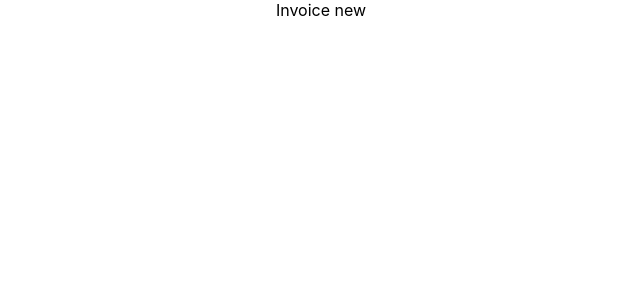
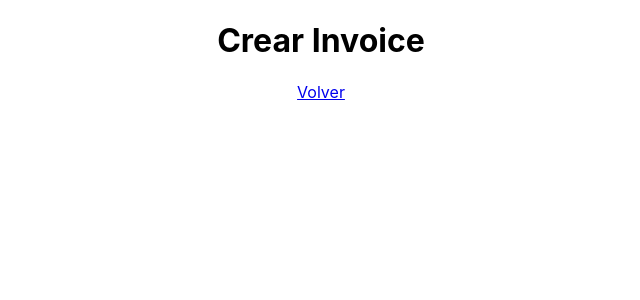
Before and after one commit to esteban-master/invoice-app-cra, a React (Create React App) app: page /invoice/new in a window 1280 px wide. Shown: the top 300 px of the page, without its empty margins (319-959 px from the left). Built offline with nearby package versions, Linux system fonts and the light colour scheme.

Commit message:
Create Invoice Page, mas test Home

```diff
--- /dev/null
+++ b/src/Pages/CreateInvoice.tsx
@@ -0,0 +1,10 @@
+import { Link } from "react-router-dom";
+
+export const CreateInvoice = () => {
+  return (
+    <div>
+      <h1>Crear Invoice</h1>
+      <Link to={"/"}>Volver</Link>
+    </div>
+  );
+};
--- a/src/Pages/Home.tsx
+++ b/src/Pages/Home.tsx
@@ -1,9 +1,11 @@
+import { Link } from "react-router-dom";
 import Invoices from "../components/Invoices";
 
 export const Home = () => {
   return (
     <div>
       <h1>Home</h1>
+      <Link to={"invoice/new"}>New Invoice</Link>
       <Invoices
         renderItem={(invoice) => (
           <Invoices.Item key={invoice.id} invoice={invoice} />
--- a/src/Routes.tsx
+++ b/src/Routes.tsx
@@ -1,5 +1,6 @@
 import { BrowserRouter, Routes, Route } from "react-router-dom";
 import { Layout } from "./components/Layout";
+import { CreateInvoice } from "./Pages/CreateInvoice";
 import { Home } from "./Pages/Home";
 import { Invoice } from "./Pages/Invoice";
 
@@ -7,9 +8,10 @@ export default function Router() {
   return (
     <BrowserRouter>
       <Routes>
-        <Route element={<Layout />}>
+        <Route path="/" element={<Layout />}>
           <Route index element={<Home />} />
-          <Route path="/invoice/:id" element={<Invoice />} />
+          <Route path="invoice/:id" element={<Invoice />} />
+          <Route path="invoice/new" element={<CreateInvoice />} />
           <Route path="*" element={<NoMatch />} />
         </Route>
       </Routes>
--- a/src/context/invoiceContext.tsx
+++ b/src/context/invoiceContext.tsx
@@ -1,6 +1,5 @@
 import {
   createContext,
-  ReactElement,
   ReactNode,
   useCallback,
   useContext,
```
Also changed, not shown: 2 other files (tests, documents, lock files or other folders).
